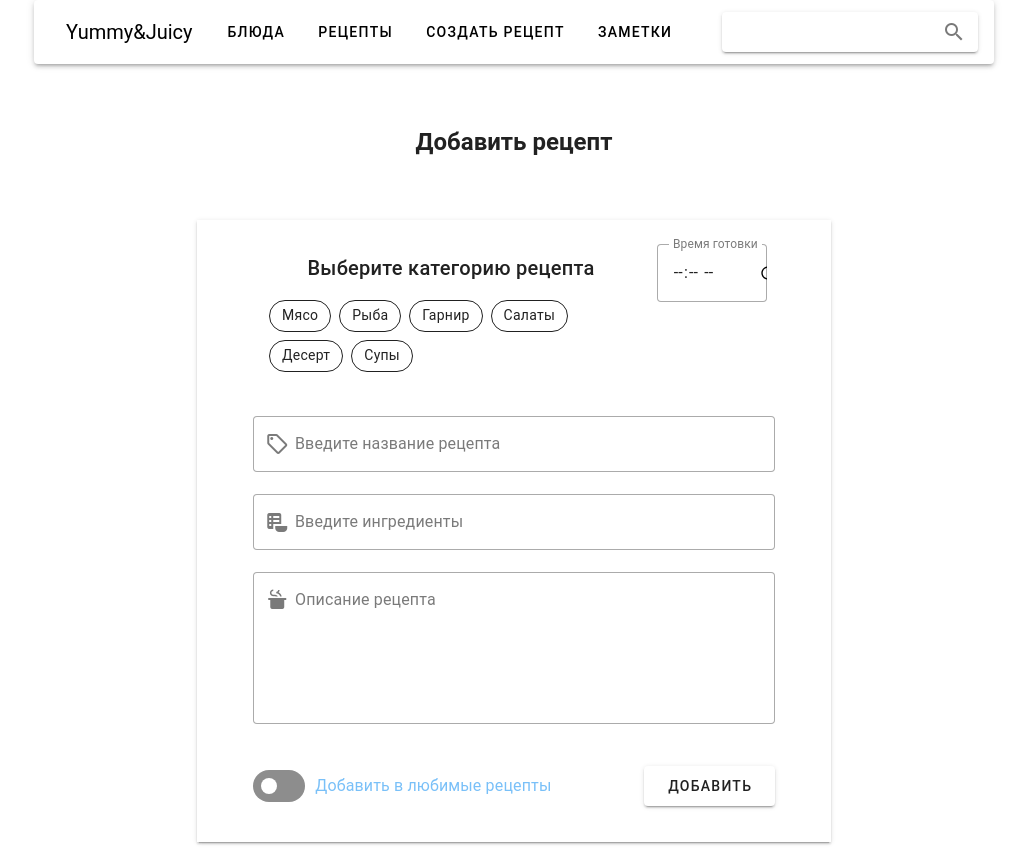
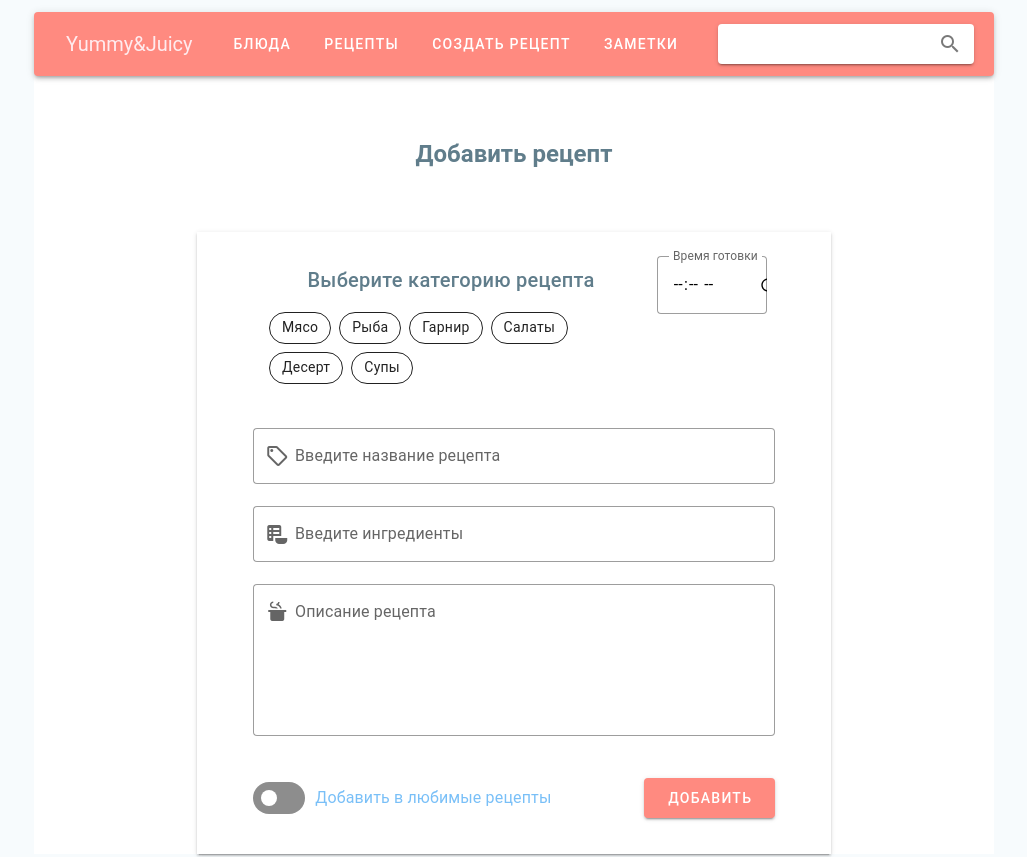
Before and after one commit to FlaxidHair/Yummy-Juicy, a Vue app: page /Template-Recipe in a window 1280 px wide. Shown: the top 857 px of the page, without its empty margins (126-1153 px from the left). Built offline with nearby package versions, Linux system fonts and the light colour scheme; no server answers.

Commit message:
feat: ADD api and send form to GOOGLE SHEETS API

```diff
--- a/package.json
+++ b/package.json
@@ -11,6 +11,7 @@
   "dependencies": {
     "@mdi/font": "^7.4.47",
     "axios": "^1.7.3",
+    "gapi": "^0.0.3",
     "pinia": "^2.2.0",
     "router": "^1.3.8",
     "vue": "^3.4.29",
--- a/src/App.vue
+++ b/src/App.vue
@@ -1,5 +1,5 @@
 <template>
-  <v-app>
+  <v-app class="app">
   <Header></Header>
   <RouterView/>
   <Footer></Footer>
--- a/src/assets/main.css
+++ b/src/assets/main.css
@@ -12,10 +12,18 @@ ul,li,a{
 body {
     min-height: 100vh;
     margin: 0;
-
     display: flex;
     flex-direction: column;
+  }
+  h2,h3,h4,h5,h6 {
+    color:#607D8B;
   }
   .main {
     flex-grow: 1;
   }
+  .app {
+    background-color:#3f95d30a;
+  }
+  button {
+    background-color:#FFA726;
+  }
--- a/src/components/Footer.vue
+++ b/src/components/Footer.vue
@@ -1,6 +1,6 @@
 <template>
     <div class="mt-10">
-        <v-footer class="bg-grey-lighten-1" height="200px">
+        <v-footer class="bg-red-accent-1" height="200px">
     <v-row justify="center" no-gutters>
         <ul class="d-flex ga-5">
         <RouterLink to="/"><li><v-btn>Главная</v-btn></li></RouterLink>
--- a/src/components/Header.vue
+++ b/src/components/Header.vue
@@ -1,9 +1,9 @@
 <template>
  <div class="d-flex justify-center">
-  <v-app-bar :elevation="3" rounded class="position-relative w-75 d-flex justify-center">
+  <v-app-bar :elevation="3" rounded class="bg-red-accent-1 mt-3 position-relative w-75 d-flex justify-center">
   <div class="ml-8">
     <v-app-bar-title class="d-flex ga-3 text-no-wrap">
-        <RouterLink to="/">
+        <RouterLink class="text-red-lighten-5" to="/">
             Yummy&Juicy
         </RouterLink>
 
@@ -11,14 +11,13 @@
 </div>
 <div class="ml-auto" >
     <ul class="d-flex">
-        <RouterLink to="/dishes"><li><v-btn>Блюда</v-btn></li></RouterLink>
-        <RouterLink to="/recipies"><li><v-btn>Рецепты</v-btn></li></RouterLink>
-        <RouterLink to="/template-recipe"><li><v-btn>Создать рецепт</v-btn></li></RouterLink>
-        <RouterLink to="notes"><li><v-btn>Заметки</v-btn></li></RouterLink>
+        <RouterLink to="/dishes"><li><v-btn class="text-white">Блюда</v-btn></li></RouterLink>
+        <RouterLink to="/recipies"><li><v-btn class="text-white">Рецепты</v-btn></li></RouterLink>
+        <RouterLink to="/template-recipe"><li><v-btn class="text-white">Создать рецепт</v-btn></li></RouterLink>
+        <RouterLink to="notes"><li class="text-white"><v-btn>Заметки</v-btn></li></RouterLink>
     </ul>
 </div>
-<div class="ml-auto " >
-    <v-card-text >
+<div class="ml-auto mr-5" >
       <v-text-field
         width="20vw"
         :loading="loading"
@@ -30,7 +29,6 @@
         single-line
         @click:append-inner="onClick"
       ></v-text-field>
-    </v-card-text>
 </div>
 </v-app-bar>
 </div>
--- a/src/components/LastNotes.vue
+++ b/src/components/LastNotes.vue
@@ -1,8 +1,8 @@
 <template>
     <div class="d-flex flex-column align-center">
-        <v-container class="mt-15 w-75 d-flex flex-column">
+        <v-container class="bg-white elevation-3 mt-15 w-75 d-flex flex-column">
             <h2 class="mb-10 align-self-center">Последние заметки</h2>
-            <div class="d-flex ga-10">
+            <div class="d-flex ga-10 mb-7">
                 <v-hover v-slot="{ isHovering, props }" open-delay="50">
                     <RouterLink class="w-25 cursor-pointer" to="">
                         <v-card class="d-flex flex-column align-center" min-height="200px" max-height="500" :class="isHovering, props" v-bind="props" :elevation="isHovering ? 8 : 2">
--- a/src/components/LastRecipe.vue
+++ b/src/components/LastRecipe.vue
@@ -1,8 +1,8 @@
 <template>
     <div>
-        <v-container class="mt-15 w-75 d-flex flex-column">
+        <v-container class="mt-15 w-75 d-flex bg-white elevation-3 flex-column">
             <h2 class="mb-10 align-self-center">Последние рецепты</h2>
-            <div class="d-flex ga-10">
+            <div class="d-flex ga-10 mb-7">
                 <v-hover v-slot="{ isHovering, props }" open-delay="50">
                     <RouterLink class="w-25 cursor-pointer" to="">
                         <v-card class="d-flex flex-column align-center" height="300" :class="isHovering, props" v-bind="props" :elevation="isHovering ? 8 : 2">
--- a/src/components/RandomDish.vue
+++ b/src/components/RandomDish.vue
@@ -1,19 +1,19 @@
 <template>
-<v-container class="w-100 d-flex mt-15 flex-column align-center">
+<v-container class="w-75 d-flex bg-white bg-white mt-15 flex-column align-center elevation-3">
             <h2 class="align-self-center">Что поесть?</h2>
-            <v-btn class="w-33 mb-15 mt-10" @click="stop">Выбрать что поесть!</v-btn>
-            <div class="d-flex w-75 ga-10">
-                <v-card height="400" :elevation="4" class="w-33 d-flex flex-column align-center">
+            <v-btn class="bg-red-accent-1 w-33 mb-15 mt-10 text-white" @click="store.getValues()">Выбрать что поесть!</v-btn>
+            <div class="d-flex w-75 mb-7 ga-10">
+                <v-card height="350" :elevation="4" class="w-33 d-flex flex-column align-center">
                     <v-card-subtitle class="mt-2">Мясное</v-card-subtitle>
                     <v-card-title>Куриное филе в пармезане</v-card-title>
                     <img src="" alt="Image of dish" class="w-100 h-100">
                 </v-card>
-                <v-card height="400" :elevation="4" class="w-33 d-flex flex-column align-center">
+                <v-card height="350" :elevation="4" class="w-33 d-flex flex-column align-center">
                     <v-card-subtitle class="mt-2">Гарнир</v-card-subtitle>
                     <v-card-title>Макароны</v-card-title>
                     <img src="" alt="Image of dish" class="w-100 h-100">
                 </v-card>
-                <v-card height="400" :elevation="4" class="w-33 d-flex flex-column align-center">
+                <v-card height="350" :elevation="4" class="w-33 d-flex flex-column align-center">
                     <v-card-subtitle class="mt-2">Салат</v-card-subtitle>
                     <v-card-title>Салат с огурцов и помидор</v-card-title>
                     <img src="" class="w-100 h-100" alt="Image of dish">
--- a/src/main.js
+++ b/src/main.js
@@ -2,6 +2,7 @@ import { createApp } from "vue";
 import { createPinia } from "pinia";
 import "vuetify/styles";
 import { createVuetify } from "vuetify";
+import colors from "vuetify/util/colors";
 import * as components from "vuetify/components";
 import * as directives from "vuetify/directives";
 import { createRouter, createWebHistory } from "vue-router";
@@ -14,6 +15,17 @@ const vuetify = createVuetify({
   directives,
   icons: {
     defaultSet: "mdi",
+  },
+  theme: {
+    themes: {
+      light: {
+        dark: false,
+        colors: {
+          primary: colors.red.darken1, // #E53935
+          secondary: colors.red.lighten4, // #FFCDD2
+        },
+      },
+    },
   },
 });
 const router = createRouter({
--- a/src/pages/TemplateRecipe.vue
+++ b/src/pages/TemplateRecipe.vue
@@ -1,5 +1,5 @@
 <template>
-    <div class="main d-flex align-center align-self-center w-75 flex-column">
+    <div class="main d-flex bg-white align-center align-self-center w-75 flex-column">
         <h2 class="mt-15 mb-15">Добавить рецепт</h2>
         <div class="w-66 ">
             <v-container class="elevation-2">
@@ -8,6 +8,7 @@
     class="mx-auto mb-5 pl-10"
     max-width="600px"
     :elevation="0"
+
   >
     <v-card-text>
       <h2 class="text-h6 mb-2 d-flex justify-center">Выберите категорию рецепта</h2>
@@ -15,59 +16,74 @@
       <v-chip-group
         v-model="amenities"
         column
-
+        tag="FORM"
+        ref="formCat"
       >
         <v-chip
           text="Мясо"
           variant="outlined"
           filter
+          tag="CHECKBOX"
+          name="Category"
         ></v-chip>
 
         <v-chip
           text="Рыба"
           variant="outlined"
           filter
+          tag="CHECKBOX"
         ></v-chip>
 
         <v-chip
           text="Гарнир"
           variant="outlined"
           filter
+          tag="CHECKBOX"
         ></v-chip>
 
         <v-chip
           text="Салаты"
           variant="outlined"
           filter
+          tag="CHECKBOX"
         ></v-chip>
 
         <v-chip
           text="Десерт"
           variant="outlined"
           filter
+          tag="CHECKBOX"
         ></v-chip>
 
         <v-chip
           text="Супы"
           variant="outlined"
           filter
+          tag="CHECKBOX"
         ></v-chip>
       </v-chip-group>
     </v-card-text>
   </v-card>
+
   <v-responsive class="pa-2">
-  <v-text-field variant="outlined" class="align-self-center shrink ml-auto mr-10" width="110px" type="time" label="Время готовки"></v-text-field>
+    <form ref="formTime">
+  <v-text-field name="Time" v-model="time" variant="outlined" class="align-self-center shrink ml-auto mr-10" width="110px" type="time" label="Время готовки"></v-text-field>
+</form>
 </v-responsive>
+
 </div>
+<form ref="form">
   <div class="px-10 d-flex flex-column">
-    <v-text-field variant="outlined" prepend-inner-icon="mdi-tag-outline" label="Введите название рецепта"></v-text-field>
-    <v-combobox variant="outlined" multiple chips label="Введите ингредиенты" prepend-inner-icon="mdi-nutrition" :items="ingridients"></v-combobox>
-    <v-textarea label="Описание рецепта" prepend-inner-icon="mdi-pot-steam" variant="outlined"></v-textarea>
+
+    <v-text-field required name="Name" variant="outlined" prepend-inner-icon="mdi-tag-outline" label="Введите название рецепта"></v-text-field>
+    <v-text-field required name="Ingridients" variant="outlined" multiple label="Введите ингредиенты" prepend-inner-icon="mdi-nutrition"></v-text-field>
+    <v-textarea required name="Description" label="Описание рецепта" prepend-inner-icon="mdi-pot-steam" variant="outlined"></v-textarea>
     <div class="d-flex">
         <v-switch color="blue" label="Добавить в любимые рецепты" class="d-flex text-blue" inset></v-switch>
-        <v-btn class="w-25 my-5 ml-auto" height="40px">Добавить</v-btn>
+        <v-btn @click="postRecipe()" type="button" class="w-25 my-5 ml-auto bg-red-accent-1 text-white" height="40px">Добавить</v-btn>
     </div>
 </div>
+  </form>
 </v-container>
         </div>
     </div>
@@ -81,7 +97,40 @@ export default {
     data: () => ({
       amenities: [],
       ingridients:[],
+      time:""
     }),
+      methods:{
+        showErr(){
+          this.$refs.form.forEach((el)=>{
+            if(el.value==""){
+              alert('!')
+              return
+            }
+          })
+        },
+        postRecipe(){
+          const formData = new FormData(this.$refs.form)
+          console.log(formData.values())
+          if(this.amenities==0) {
+            formData.set("Category","Мясо")
+          }else if(this.amenities==1){
+            formData.set("Category","Рыба")
+          }else if (this.amenities==2){
+            formData.set("Category","Гарнир")
+          }else if (this.amenities==3){
+            formData.set("Category","Салаты")
+          }else if (this.amenities==4){
+            formData.set("Category","Десерт")
+          }else if (this.amenities==5){
+            formData.set("Category","Супы")
+          }
+          formData.set("Time",this.time)
+          fetch('https://script.google.com/macros/s/AKfycbwYNA8D-po1XiLlgRFE3G1TZPi5nl09hmVQARnr0TdENmAwiZhDHWT4KZzu1Pl1hVCqgA/exec',{
+            method:"POST",
+            body:formData
+          })
+        },
+      }
   }
 </script>
 
--- a/src/stores/storeRecipies.js
+++ b/src/stores/storeRecipies.js
@@ -14,7 +14,7 @@ export const useStoreRecipies = defineStore("storeRecipies", {
   actions: {
     async getRecipies() {
       const res = await fetch(
-        "	https://v1.slashapi.com/asd-3/google-sheets/trHA1e60zZ/list1"
+        "https://script.google.com/macros/s/AKfycbwYNA8D-po1XiLlgRFE3G1TZPi5nl09hmVQARnr0TdENmAwiZhDHWT4KZzu1Pl1hVCqgA/exec"
       );
       const data = await res.json();
       this.recipiess = data;
```
Also changed, not shown: 1 other file (tests, documents, lock files or other folders).
